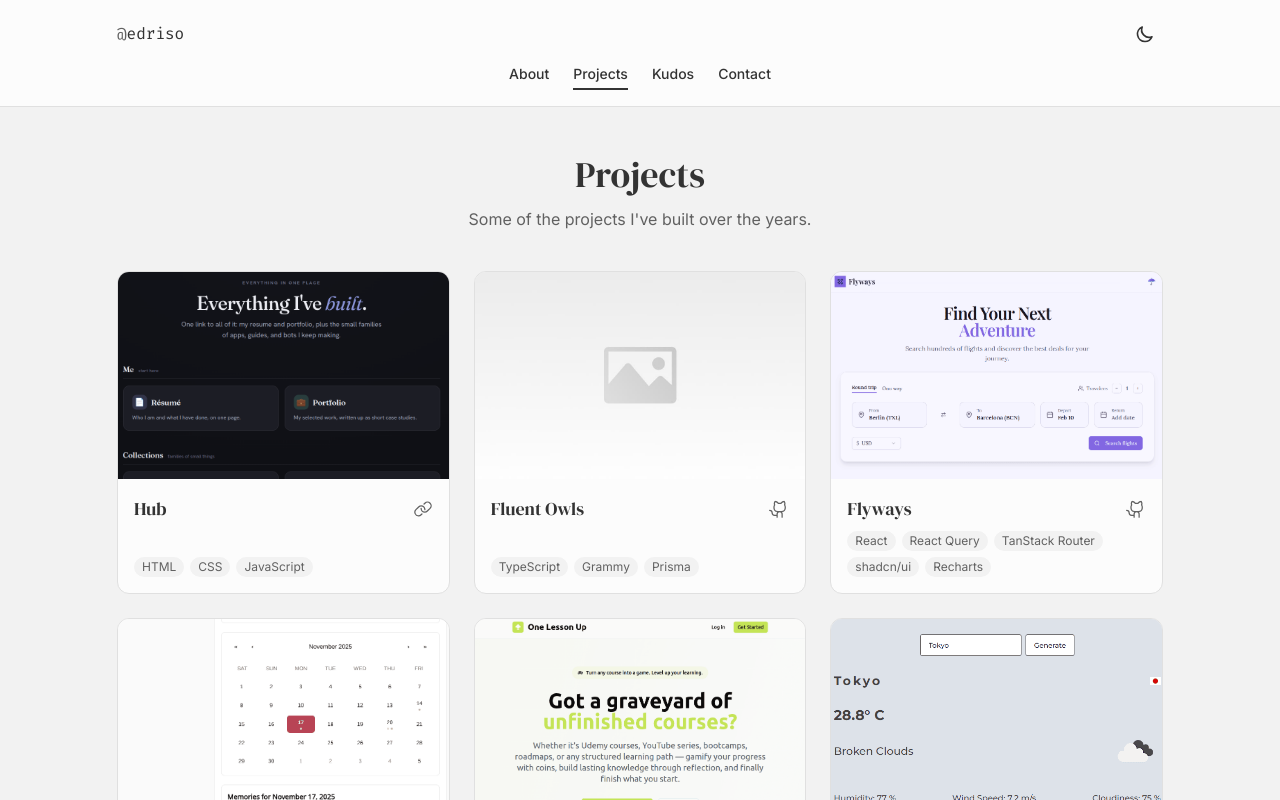
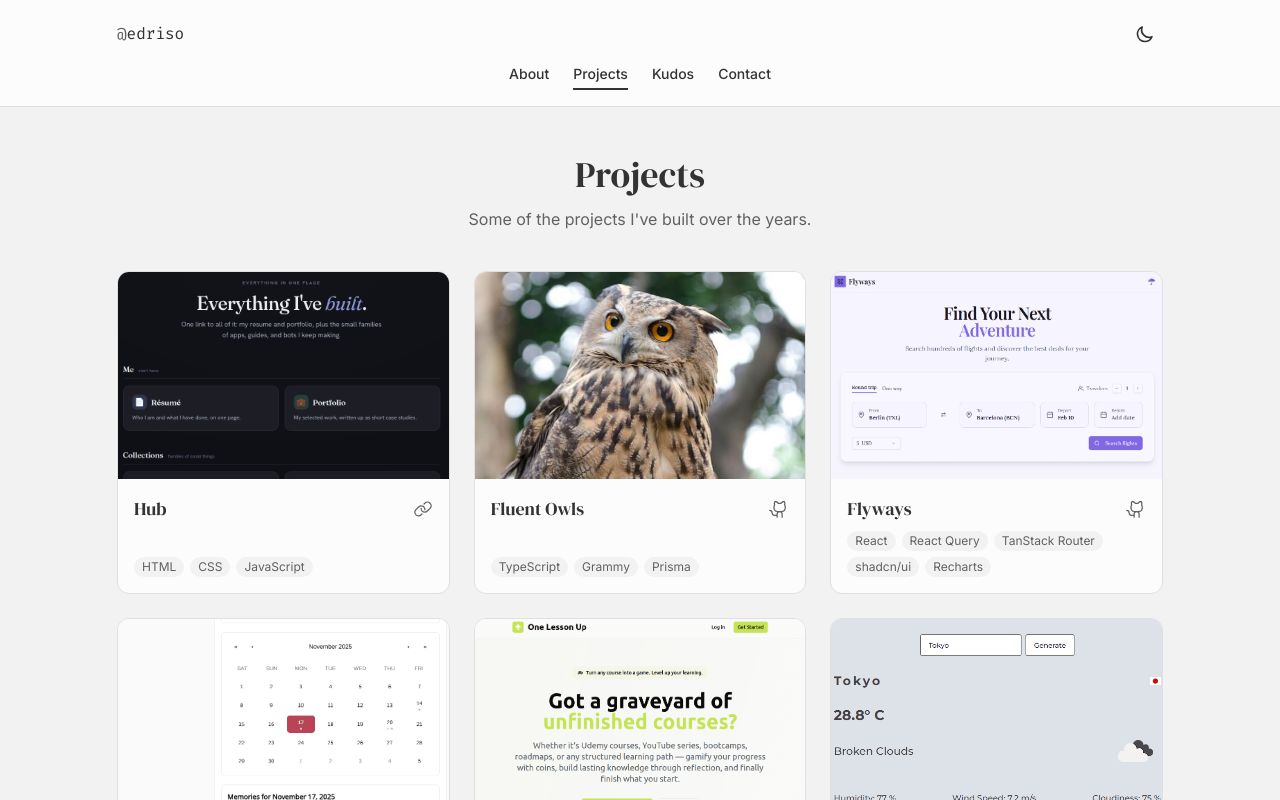
Before and after one commit to edriso/portfolio, a React (Vite) app: page /projects in a window 1280 px wide. Shown: the top 800 px of the page. Built offline with nearby package versions, Linux system fonts and the light colour scheme; no server answers.

Commit message:
Add Fluent Owls project image

```diff
--- a/src/data/projects.js
+++ b/src/data/projects.js
@@ -25,7 +25,7 @@ const projects = [
     id: 5,
     title: 'Fluent Owls',
     url: 'https://github.com/edriso/fluent-owls',
-    img: getImage('fluent-owls.png'),
+    img: getImage('fluent-owls.jpeg'),
     tags: ['TypeScript', 'Grammy', 'Prisma'],
   },
   {
```
Also changed, not shown: src/assets/projects/fluent-owls.jpeg (added).
